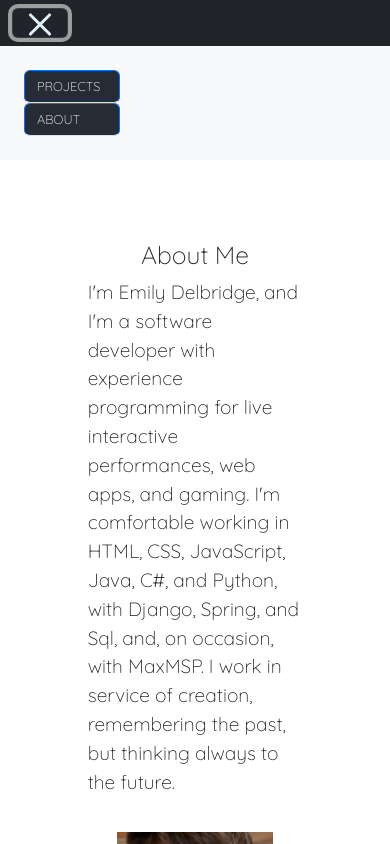
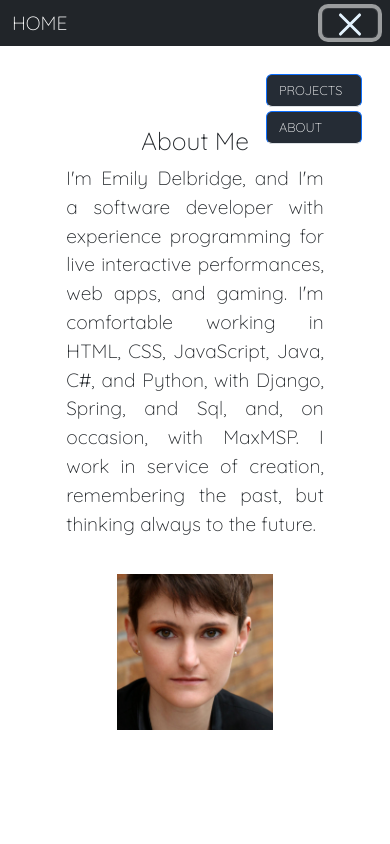
Before and after one commit to em-twines/ProfessionalWebsite, a React (Create React App) app in the folder frontend/: page /about in a window 390 px wide. Both pictures are taken after a click on the button "Toggle navigation". Shown: the top 844 px of the page. Built offline with nearby package versions, Linux system fonts and the light colour scheme.

Commit message:
fixed positioning of navbar in small display

```diff
--- a/frontend/package.json
+++ b/frontend/package.json
@@ -9,6 +9,7 @@
     "axios": "^1.2.2",
     "bootstrap": "^5.2.3",
     "mdb-react-ui-kit": "^5.1.0",
+    "mdb-ui-kit": "^6.1.0",
     "react": "^18.2.0",
     "react-bootstrap": "^2.7.0",
     "react-dom": "^18.2.0",
--- a/frontend/src/App.scss
+++ b/frontend/src/App.scss
@@ -13,6 +13,7 @@ $z-index: (
     particle : 20,
     container1: 10,
     home-bg: 0,
+    nav-burger: 30,
 );
 
 .particle {
@@ -196,14 +197,21 @@ a:hover {
 
 .animated-icon1 span {
   background: #2d7ef7;
+
 }
 
 .animated-icon2 span {
   background: #e3f2fd;
+  z-index: 30;
+  position: fixed;
+
 }
 
 .animated-icon3 span {
   background: #f3e5f5;
+  z-index: 30;
+  position: fixed;
+
 }
 
 .animated-icon1 span:nth-child(1) {
@@ -363,6 +371,8 @@ a:hover {
       background: #252c35;
       color: #f5fafa;
       margin: auto;
+      position: fixed;
+      width: 100%;
     }
 
     .nav-flex-jr{
@@ -434,6 +444,8 @@ a:hover {
         color: #f5fafa;
         padding: .5rem;
         margin: auto;
+        position: fixed;
+        width: 100%;
     }
 
     .nav-flex-jr{
@@ -600,6 +612,10 @@ a:hover {
       color: #252c35;
 
     }
+    .align-right{
+      display: flex;
+      justify-content: flex-end;
+    }
   }
 
     /*NAVBAR: MOBILE SMALLEST------------------------------------------------------------------*/
@@ -620,7 +636,7 @@ a:hover {
 
       #nav-burger{
         display: contents;
-
+        position: fixed;
       }
 
       #navFlex{
@@ -654,7 +670,18 @@ a:hover {
         color: #252c35;
 
       }
-    }
+
+
+    .home{
+      color: #f5fafa;
+
+    }
+    .container-fluid-mine{
+      display: flex;
+      justify-content: space-between;
+    }
+
+  }
 
   /*HOME: DESKTOP ------------------------------------------------------------------*/
 
@@ -1026,6 +1053,18 @@ a:hover {
     background-image: url("../src/media/headshot_square.jpg");
   }
 
+  .about-me-text{
+    font-size: 1.2rem;;
+    display: flex;
+    align-items: center;
+    flex-direction: column;
+    justify-content: center;
+    text-align: justify;
+    width: 100%;
+
+}
+
+
 }
 
 
@@ -1076,6 +1115,17 @@ a:hover {
       background-position: center;
       background-image: url("../src/media/headshot_square.jpg");
     }
+
+    .about-me-text{
+      font-size: 1.2rem;;
+      display: flex;
+      align-items: center;
+      flex-direction: column;
+      justify-content: center;
+      text-align: justify;
+      width: 120%;
+
+  }
 
   }
 
@@ -1362,7 +1412,7 @@ a:hover {
 
   .project{
     border: .1vw solid #191E32;
-    padding: 5rem;
+    padding: 2rem;
     margin-top: 2rem;
     margin-bottom: 2rem;
   }
@@ -1370,7 +1420,7 @@ a:hover {
   .project-image{
     display: flex;
     margin: auto;
-    height: 15vw;
+    height: 25vw;
     background-size: contain;
     background-repeat: no-repeat;
     background-position: center;
@@ -1451,7 +1501,7 @@ a:hover {
     .project-image{
       display: flex;
       margin: auto;
-      height: 15vw;
+      height: 25vw;
       background-size: contain;
       background-repeat: no-repeat;
       background-position: center;
--- a/frontend/src/Components/NavBar.jsx
+++ b/frontend/src/Components/NavBar.jsx
@@ -1,7 +1,6 @@
-import React, { useState } from 'react';
+import React, { useState } from "react";
 
-
-import { Link } from 'react-router-dom';
+import { Link } from "react-router-dom";
 import {
   MDBContainer,
   MDBCollapse,
@@ -9,30 +8,35 @@ import {
   MDBNavbarToggler,
   MDBIcon,
   MDBBtn,
-} from 'mdb-react-ui-kit';
-
+} from "mdb-react-ui-kit";
+import { Button, ButtonToolbar } from "react-bootstrap";
 
 export default function NavBar() {
   const [showAnimated2, setShowAnimated2] = useState(false);
 
-
   return (
     <>
-      <ul id = 'navFlex'>
+      <ul id="navFlex">
         <li className="brand">
           <Link to="/" style={{ textDecoration: "none", color: "white" }}>
-            <b className='nav'>HOME</b>
+            <b className="nav">HOME</b>
           </Link>
         </li>
-        <div className = 'nav-flex-jr'>
+        <div className="nav-flex-jr">
           <li className="projects-nav-link">
-            <Link to="/projects" style={{ textDecoration: "none", color: "white" }}>
-              <b className='nav'>PROJECTS</b>
+            <Link
+              to="/projects"
+              style={{ textDecoration: "none", color: "white" }}
+            >
+              <b className="nav">PROJECTS</b>
             </Link>
           </li>
           <li className="about">
-            <Link to="/about" style={{ textDecoration: "none", color: "white" }}>
-              <b className='about'>ABOUT</b>
+            <Link
+              to="/about"
+              style={{ textDecoration: "none", color: "white" }}
+            >
+              <b className="about">ABOUT</b>
             </Link>
           </li>
           {/* <li className="contact-nav-link">
@@ -43,21 +47,27 @@ export default function NavBar() {
         </div>
       </ul>
 
-
-      <div id = 'nav-burger'>
-        <section className='mb-3'>
-          <MDBNavbar dark bgColor='dark'>
+      <div id="nav-burger">
+        <section className="mb-3 ">
+          <MDBNavbar   dark bgColor="dark">
             <MDBContainer fluid>
+              <Link
+                to="/"
+                className="home"
+                style={{ textDecoration: "none", color: "white" }}
+              >
+                HOME
+              </Link>
               <MDBNavbarToggler
-                type='button'
-                className='second-button'
-                data-target='#navbarToggleExternalContent'
-                aria-controls='navbarToggleExternalContent'
-                aria-expanded='false'
-                aria-label='Toggle navigation'
+                type="button"
+                className="second-button"
+                data-target="#navbarToggleExternalContent"
+                aria-controls="navbarToggleExternalContent"
+                aria-expanded="false"
+                aria-label="Toggle navigation"
                 onClick={() => setShowAnimated2(!showAnimated2)}
               >
-                <div className={`animated-icon2 ${showAnimated2 && 'open'}`}>
+                <div className={`animated-icon2 ${showAnimated2 && "open"}`}>
                   <span></span>
                   <span></span>
                   <span></span>
@@ -67,15 +77,26 @@ export default function NavBar() {
             </MDBContainer>
           </MDBNavbar>
 
-          <MDBCollapse show={showAnimated2}>
+          <MDBCollapse show={showAnimated2} style={{ position: "absolute", right: '0px'}}className="align-right">
+            <div className="shadow-3 p-4">
+              <Link
+                to="/projects"
+                style={{ textDecoration: "none", color: "white" }}
+              >
+                <Button className=" border-bottom m-1 nav-bar-link ">
+                  PROJECTS{" "}
+                </Button>
+              </Link>
 
-            <div className='bg-light shadow-3 p-4'>
-              <MDBBtn block className='border-bottom m-0 nav-bar-link' >
-                PROJECTS
-              </MDBBtn>
-              <MDBBtn block className='border-bottom m-0 nav-bar-link'>
-                ABOUT
-              </MDBBtn>
+              <Link
+                to="/about"
+                style={{ textDecoration: "none", color: "white" }}
+              >
+                <Button className="border-bottom m-1 nav-bar-link">
+                  ABOUT{" "}
+                </Button>
+              </Link>
+
               {/* <MDBBtn block className='border-bottom m-0' color='link'>
                 CONTACT
               </MDBBtn> */}
@@ -84,23 +105,11 @@ export default function NavBar() {
         </section>
       </div>
     </>
-
   );
 }
 
-
-
-
-
-
-
-
-
-
-
 // import React from 'react'
 // import { Link } from 'react-router-dom';
-
 
 // export default function NavBar() {
 //   return (
```
Also changed, not shown: 1 other file (tests, documents, lock files or other folders).
